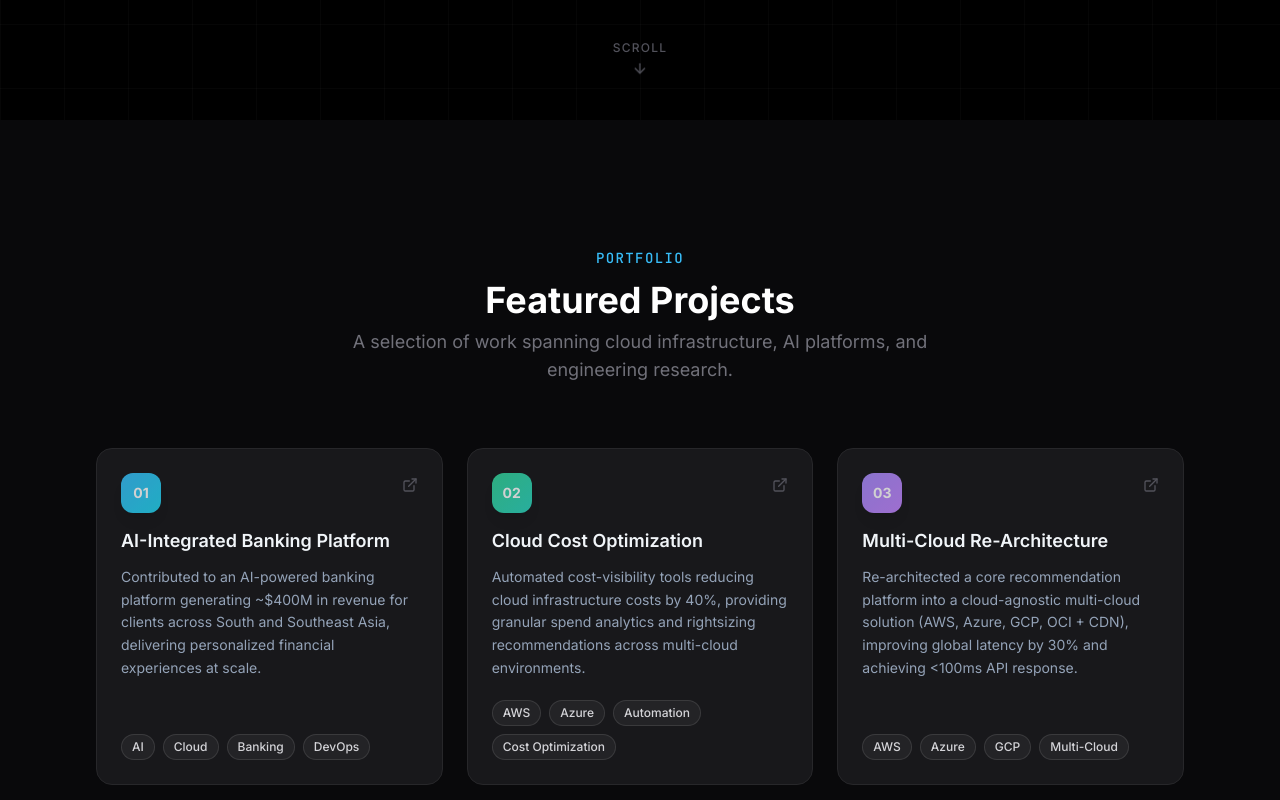
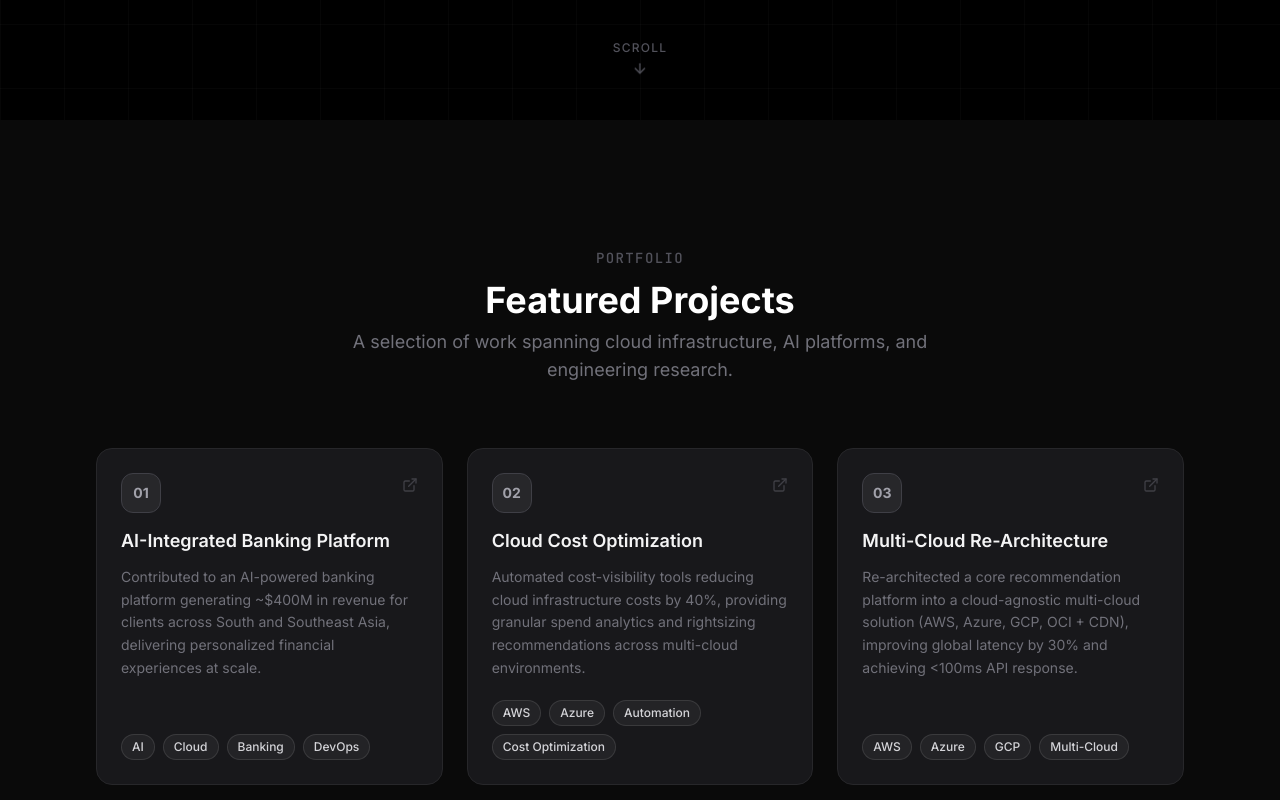
Before and after one commit to Chandrapraban/portfolio-1, a React (Vite) app: page / in a window 1280 px wide. Shown: the part 680-1480 px from the top of the page. Built offline with nearby package versions, Linux system fonts and the light colour scheme.

Commit message:
theme: Projects — remove coloured accents, monochrome cards

```diff
--- a/src/components/Projects.jsx
+++ b/src/components/Projects.jsx
@@ -7,77 +7,72 @@ const PROJECTS = [
     description:
       'Contributed to an AI-powered banking platform generating ~$400M in revenue for clients across South and Southeast Asia, delivering personalized financial experiences at scale.',
     tags: ['AI', 'Cloud', 'Banking', 'DevOps'],
-    accent: 'from-sky-400 to-cyan-400',
   },
   {
     title: 'Cloud Cost Optimization',
     description:
       'Automated cost-visibility tools reducing cloud infrastructure costs by 40%, providing granular spend analytics and rightsizing recommendations across multi-cloud environments.',
     tags: ['AWS', 'Azure', 'Automation', 'Cost Optimization'],
-    accent: 'from-emerald-400 to-teal-400',
   },
   {
     title: 'Multi-Cloud Re-Architecture',
     description:
       'Re-architected a core recommendation platform into a cloud-agnostic multi-cloud solution (AWS, Azure, GCP, OCI + CDN), improving global latency by 30% and achieving <100ms API response.',
     tags: ['AWS', 'Azure', 'GCP', 'Multi-Cloud'],
-    accent: 'from-violet-400 to-purple-400',
   },
   {
     title: 'CI/CD Developer Productivity Platform',
     description:
       'Built CI/CD and IaC platforms increasing deployment velocity by 60% and reducing client onboarding time by 60%, enabling rapid infrastructure provisioning and delivery.',
     tags: ['CI/CD', 'Terraform', 'Ansible', 'Jenkins'],
-    accent: 'from-orange-400 to-amber-400',
   },
   {
     title: 'Secure AI-Enabled Customer Onboarding',
     description:
       'Led end-to-end delivery of a secure AI-enabled onboarding application for a Tier-1 African bank, streamlining KYC and reducing onboarding friction significantly.',
     tags: ['AI', 'Security', 'Banking', 'Cloud'],
-    accent: 'from-rose-400 to-pink-400',
   },
   {
     title: 'Human Body Fatigue Measuring Device',
     description:
       'Designed and fabricated a device to measure human body fatigue for COVID-19 detection at crowded workplaces, combining hardware sensing with data analysis.',
     tags: ['Hardware', 'Product Design', 'Fabrication'],
-    accent: 'from-sky-400 to-indigo-400',
   },
   {
     title: 'Drilling Analysis of Magnesium MMCs',
     description:
       'Experimental research project evaluating drilling characteristics of magnesium metal matrix composites with B4C reinforcement, analyzing tool wear and surface quality.',
     tags: ['Research', 'Manufacturing', 'Materials'],
-    accent: 'from-teal-400 to-emerald-400',
   },
 ]
 
 function ProjectCard({ project, index }) {
   return (
     <ScrollReveal delay={index * 80}>
-      <div className="group relative flex flex-col h-full bg-zinc-900 border border-zinc-800 rounded-2xl p-6 hover:border-zinc-700 transition-all duration-300 hover:-translate-y-1 hover:shadow-2xl hover:shadow-black/40">
-        {/* Top accent line */}
-        <div className={`absolute top-0 left-6 right-6 h-0.5 rounded-full bg-gradient-to-r ${project.accent} opacity-0 group-hover:opacity-100 transition-opacity duration-300`} />
+      <div className="group relative flex flex-col h-full bg-zinc-900 border border-zinc-800 rounded-2xl p-6 hover:border-zinc-600 transition-all duration-300 hover:-translate-y-1 hover:shadow-2xl hover:shadow-black/60">
+        {/* Top line on hover */}
+        <div className="absolute top-0 left-6 right-6 h-px rounded-full bg-white opacity-0 group-hover:opacity-20 transition-opacity duration-300" />
 
         {/* Header */}
         <div className="flex items-start justify-between mb-4">
-          <div className={`w-10 h-10 rounded-xl bg-gradient-to-br ${project.accent} flex items-center justify-center shadow-lg opacity-80 group-hover:opacity-100 transition-opacity duration-300`}>
-            <span className="text-white font-bold text-sm">{String(index + 1).padStart(2, '0')}</span>
+          <div className="w-10 h-10 rounded-xl bg-zinc-800 border border-zinc-700 flex items-center justify-center group-hover:bg-zinc-700 transition-colors duration-200">
+            <span className="text-zinc-400 font-bold text-sm group-hover:text-white transition-colors duration-200">
+              {String(index + 1).padStart(2, '0')}
+            </span>
           </div>
           <ExternalLink
             size={16}
-            className="text-zinc-600 group-hover:text-sky-400 transition-colors duration-200 mt-1"
+            className="text-zinc-700 group-hover:text-zinc-300 transition-colors duration-200 mt-1"
           />
         </div>
 
         {/* Title */}
-        <h3 className="text-lg font-semibold text-slate-100 mb-3 group-hover:text-sky-400 transition-colors duration-200 leading-snug">
+        <h3 className="text-lg font-semibold text-zinc-100 mb-3 group-hover:text-white transition-colors duration-200 leading-snug">
           {project.title}
         </h3>
 
         {/* Description */}
-        <p className="text-slate-400 text-sm leading-relaxed flex-grow mb-5">
+        <p className="text-zinc-500 text-sm leading-relaxed flex-grow mb-5">
           {project.description}
         </p>
 
@@ -97,13 +92,12 @@ function ProjectCard({ project, index }) {
 export default function Projects() {
   return (
     <section id="projects" className="py-24 sm:py-32 relative">
-      <div className="absolute inset-0 bg-zinc-950" />
+      <div className="absolute inset-0 bg-[#0a0a0a]" />
 
       <div className="relative max-w-6xl mx-auto px-4 sm:px-6 lg:px-8">
-        {/* Section header */}
         <ScrollReveal>
           <div className="text-center mb-16">
-            <p className="text-sky-400 font-mono text-sm font-medium tracking-widest uppercase mb-3">
+            <p className="text-zinc-600 font-mono text-sm font-medium tracking-widest uppercase mb-3">
               Portfolio
             </p>
             <h2 className="section-heading">Featured Projects</h2>
@@ -113,7 +107,6 @@ export default function Projects() {
           </div>
         </ScrollReveal>
 
-        {/* Grid */}
         <div className="grid grid-cols-1 sm:grid-cols-2 lg:grid-cols-3 gap-6">
           {PROJECTS.map((project, i) => (
             <ProjectCard key={project.title} project={project} index={i} />
```
